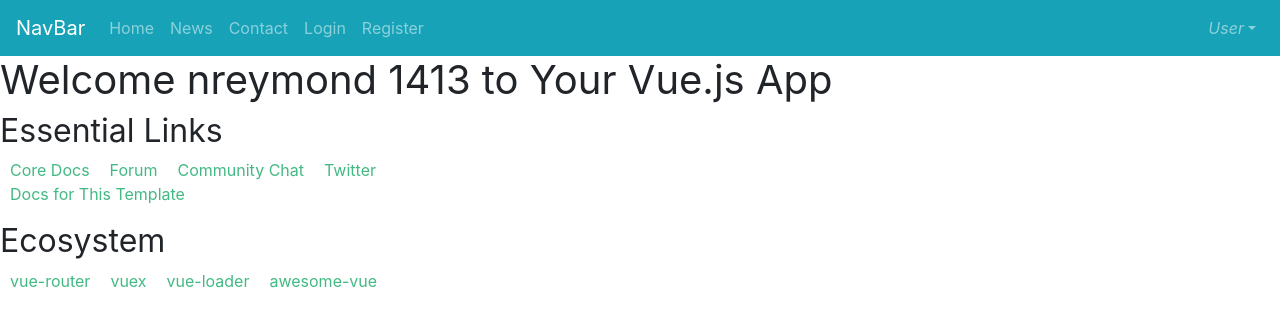
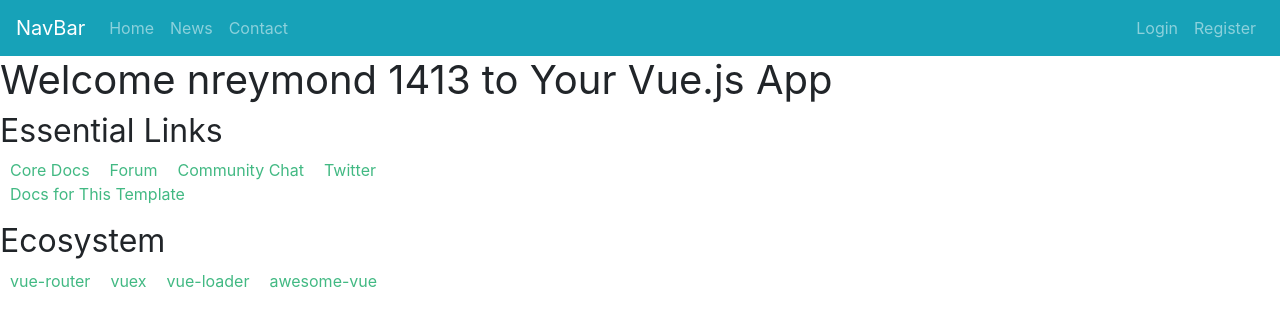
Before and after one commit to nicolasreymond/beer-me, a Vue app: page / in a window 1280 px wide. Shown: the top 326 px of the page. Built offline with nearby package versions, Linux system fonts and the light colour scheme; the HTML template or start-up script is replaced by a standard one.

Commit message:
feat: new navbar
Create navbar with router for all pages

```diff
--- a/src/App.vue
+++ b/src/App.vue
@@ -3,7 +3,6 @@
     <!-- Navigation -->
 
         <Navigation></Navigation>
-
 
     <!-- Main -->
     <div class="App">
--- a/src/components/Navigation.vue
+++ b/src/components/Navigation.vue
@@ -7,31 +7,32 @@
 
       <b-collapse id="nav-collapse" is-nav>
         <b-navbar-nav>
-          <b-nav-item v-for="routes in links" v-bind:key="routes.id" :to="`${routes.page}`">{{routes.text}}</b-nav-item>
+          <b-nav-item
+            v-for="routes in linksL"
+            v-bind:key="routes.id"
+            :to="`${routes.page}`"
+          >{{routes.text}}</b-nav-item>
         </b-navbar-nav>
 
         <!-- Right aligned nav items -->
         <b-navbar-nav class="ml-auto">
-          <b-nav-item-dropdown right>
-            <!-- Using 'button-content' slot -->
-            <template v-slot:button-content>
+          <b-nav-item
+            right
+            v-for="routes in linksR"
+            v-bind:key="routes.id"
+            :to="`${routes.page}`"
+          >{{routes.text}}</b-nav-item>
+
+          <!-- Using 'button-content' slot -->
+          <!-- <template v-slot:button-content>
               <em>User</em>
             </template>
-            <b-dropdown-item href="/login">Login</b-dropdown-item>
-            <b-dropdown-item href="Register">Register</b-dropdown-item>
-          </b-nav-item-dropdown>
+            <b-dropdown-item><router-link :to="{links.id: 1}">Login</router-link></b-dropdown-item>
+          <b-dropdown-item>Register</b-dropdown-item>-->
         </b-navbar-nav>
       </b-collapse>
     </b-navbar>
   </div>
-
-  <!-- <b-nav tabs fill>
-      <router-link
-        v-for="routes in links"
-        v-bind:key="routes.id"
-        :to="`${routes.page}`"
-      >{{routes.text}}</router-link>
-  </b-nav>-->
 </template>
 
 <script>
@@ -39,7 +40,7 @@
   name: "Navigation",
   data() {
     return {
-      links: [
+      linksL: [
         {
           id: 0,
           text: "Home",
@@ -54,14 +55,17 @@
           id: 2,
           text: "Contact",
           page: "/Contact"
-        },
+        }
+      ],
+
+      linksR: [
         {
-          id: 3,
+          id: 0,
           text: "Login",
           page: "/Login"
         },
         {
-          id: 4,
+          id: 1,
           text: "Register",
           page: "/signup"
         }
```
